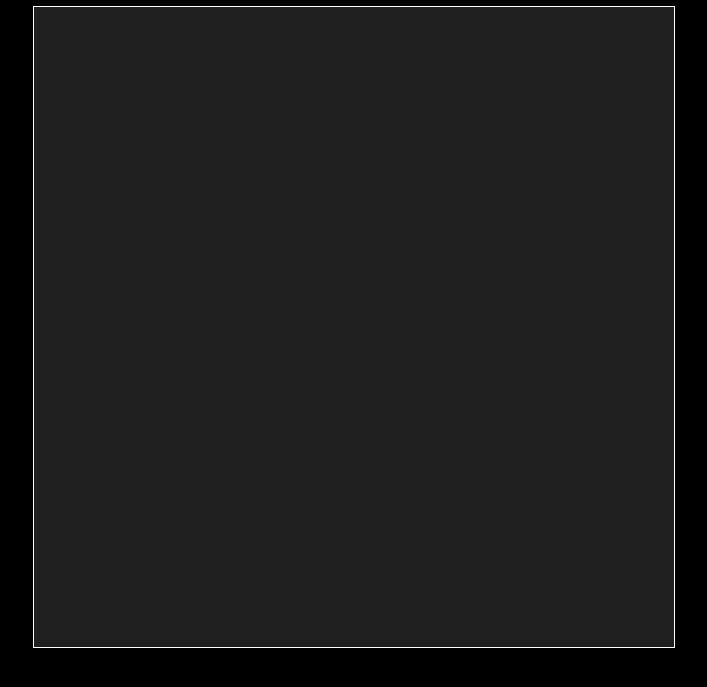
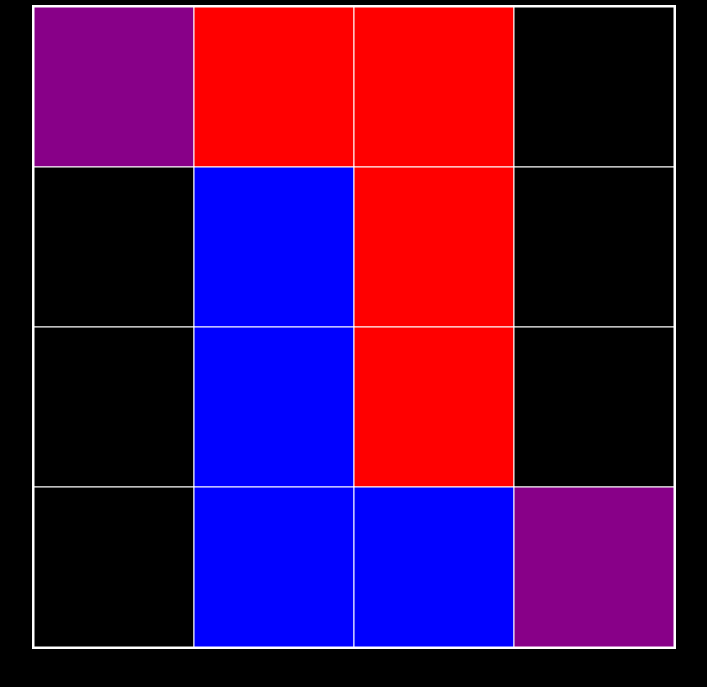
Before and after one commit to szydlowski-jk/Lgame, a plain HTML site: page index.html in a window 1280 px wide. Shown: the part 113-800 px from the top of the page, without its empty margins (286-993 px from the left). Drawn offline with Linux system fonts and the light colour scheme.

Commit message:
first board display

```diff
--- a/index.html
+++ b/index.html
@@ -5,6 +5,7 @@
     <meta name="viewport" content="width=device-width, initial-scale=1.0">
     <meta http-equiv="X-UA-Compatible" content="ie=edge">
     <link rel="stylesheet" href="style/style.css">
+    <script src="lgame.js" defer></script>
     <script src="main.js" defer></script>
     <title>The L Game</title>
 </head>
--- a/lgame.js
+++ b/lgame.js
@@ -1,9 +1,65 @@
 'use strict'
+
 
 class LGame {
     constructor () {
-        this.ls = [
+        this.redl = [1, 2, 6, 10]
+        this.bluel = [5, 9, 13, 14]
+        this.neutral = [0, 15]
+    }
 
-        ]
+    draw(gc) {
+        const ctx = gc.getContext('2d')
+        const size = gc.width;
+
+        const cellSize = gc.width / 4
+
+        for(let i = 0; i < 16; i++) {
+            if (this.bluel.includes(i)) {
+                ctx.fillStyle = "#0000ff"
+            } else if (this.redl.includes(i)) {
+                ctx.fillStyle = "#ff0000"
+            } else if (this.neutral.includes(i)) {
+                ctx.fillStyle = "#880088"
+            } else {
+                ctx.fillStyle = "#000000"
+            }
+
+            ctx.strokeStyle = "#ffffff"
+            let ix = i % 4
+            let iy = Math.floor(i / 4)
+            ctx.fillRect(
+                ix * cellSize,
+                iy * cellSize,
+                cellSize,
+                cellSize
+            )
+            ctx.strokeRect(
+                ix * cellSize,
+                iy * cellSize,
+                cellSize,
+                cellSize
+            )
+        }
+    }
+
+    print() {
+        let str = ""
+        for(let i = 0; i < 16; i++) {
+            if (this.bluel.includes(i)) {
+                str += '+'
+            } else if (this.redl.includes(i)) {
+                str += '-'
+            } else if (this.neutral.includes(i)) {
+                str += 'X'
+            } else {
+                str += '.'
+            }
+
+            if ((i % 4) == 0) {
+                console.log(str)
+                str = ""
+            }
+        }
     }
 }
--- a/main.js
+++ b/main.js
@@ -1,16 +1,19 @@
 'use strict'
 
+let game = new LGame;
 
 function handleResize() {
     const gc = document.getElementById('gc')
     const ctx = gc.getContext('2d')
 
     let size = Math.min( window.innerWidth , window.innerHeight )
-    gc.width = Math.floor( size * 0.8 );
-    gc.height = Math.floor( size * 0.8 );
+    gc.width = Math.floor( (size * 0.8 ) / 4) * 4;
+    gc.height = Math.floor( ( size * 0.8 ) / 4) * 4;
+    game.draw(gc);
 }
 
 window.onload = function() {
     this.handleResize()
     window.onresize = handleResize;
+
 }
--- a/style/style.scss
+++ b/style/style.scss
@@ -18,7 +18,7 @@ h1 {
 
 #gc {
     background-color: #202020;
-    border: solid white 1px;
+    border: solid white 2px;
 
     // width: 95%;
     // height: 95%;
```
Also changed, not shown: style/style.css.
